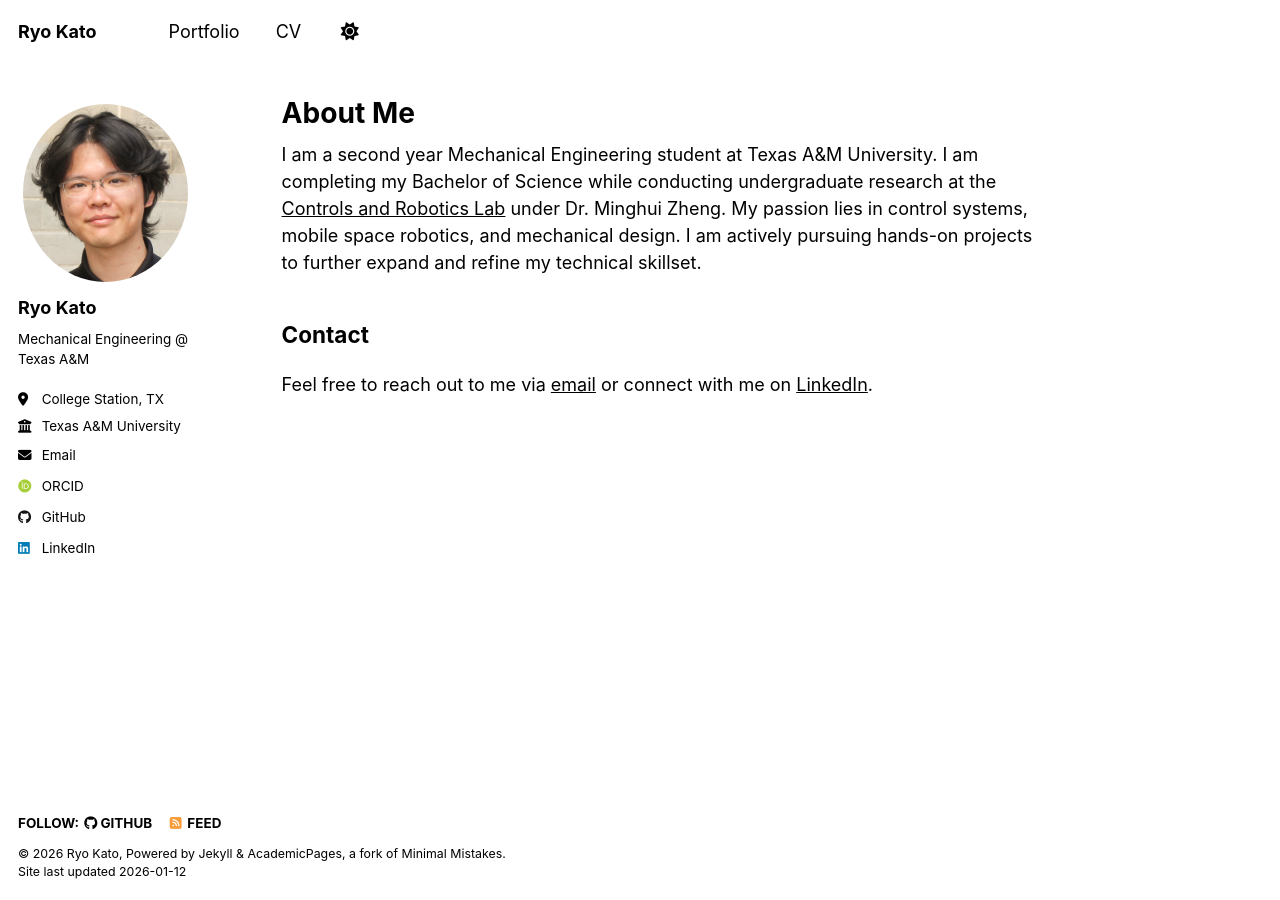
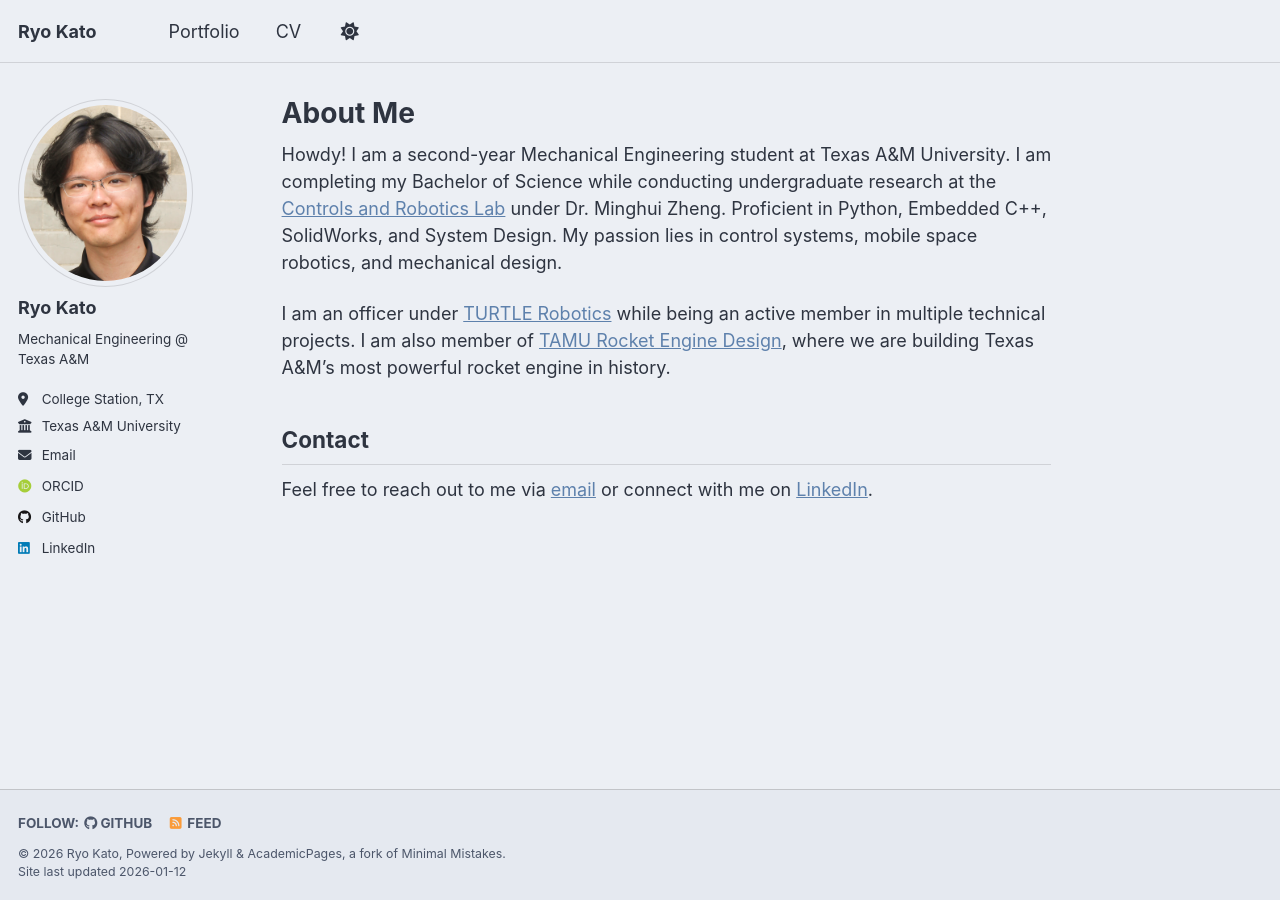
Before and after one commit to theryokato/theryokato.github.io, a Jekyll site: the page built from _pages/about.md, in a window 1280 px wide. Built offline with Jekyll 4.4.1, drawn with Linux system fonts in a browser that asks for light colours; some web fonts are replaced; a script that is not in the unit is left out.

Commit message:
about me changes

```diff
--- a/_pages/about.md
+++ b/_pages/about.md
@@ -7,7 +7,9 @@ redirect_from:
   - /about.html
 ---
 
-I am a second year Mechanical Engineering student at Texas A&M University. I am completing my Bachelor of Science while conducting undergraduate research at the [Controls and Robotics Lab](https://zh.engr.tamu.edu/) under Dr. Minghui Zheng. My passion lies in control systems, mobile space robotics, and mechanical design. I am actively pursuing hands-on projects to further expand and refine my technical skillset.
+Howdy! I am a second-year Mechanical Engineering student at Texas A&M University. I am completing my Bachelor of Science while conducting undergraduate research at the [Controls and Robotics Lab](https://zh.engr.tamu.edu/) under Dr. Minghui Zheng. Proficient in Python, Embedded C++, SolidWorks, and System Design. My passion lies in control systems, mobile space robotics, and mechanical design.
+
+I am an officer under [TURTLE Robotics](https://www.turtlerobotics.org/) while being an active member in multiple technical projects. I am also member of [TAMU Rocket Engine Design](https://www.tamured.space/), where we are building Texas A&M's most powerful rocket engine in history.
 
 ## Contact
 Feel free to reach out to me via [email](ryokato@tamu.edu) or connect with me on [LinkedIn](www.linkedin.com/in/ryokato-texasam).
--- a/_sass/theme/_nord_light.scss
+++ b/_sass/theme/_nord_light.scss
@@ -12,7 +12,7 @@ $background                 : #eceff4; // Nord Snow Storm
 $background-light           : mix(#000, $background, 20%);
 $background-lighter         : mix(#000, $background, 90%);
 $text                       : #2e3440; // Nord Polar Night
-$link                       : #88c0d0;
+$link                       : #5e81ac;//mix(#000, #88c0d0, 20%);
 $link-dark                  : mix(#000, $link, 20%);
 $link-light                 : mix(#fff, $link, 25%);
 $footer                     : #e5e9f0;
@@ -39,7 +39,7 @@ $sidebar-link-max-width     : 250px;
 $sidebar-screen-min-width   : 1024px;
 
 /* Light theme */
-html[data-theme="light"] {
+:root {
     --global-base-color                 : #{$background};
     --global-bg-color                   : #{$background};
     --global-footer-bg-color            : #{$footer};
```
